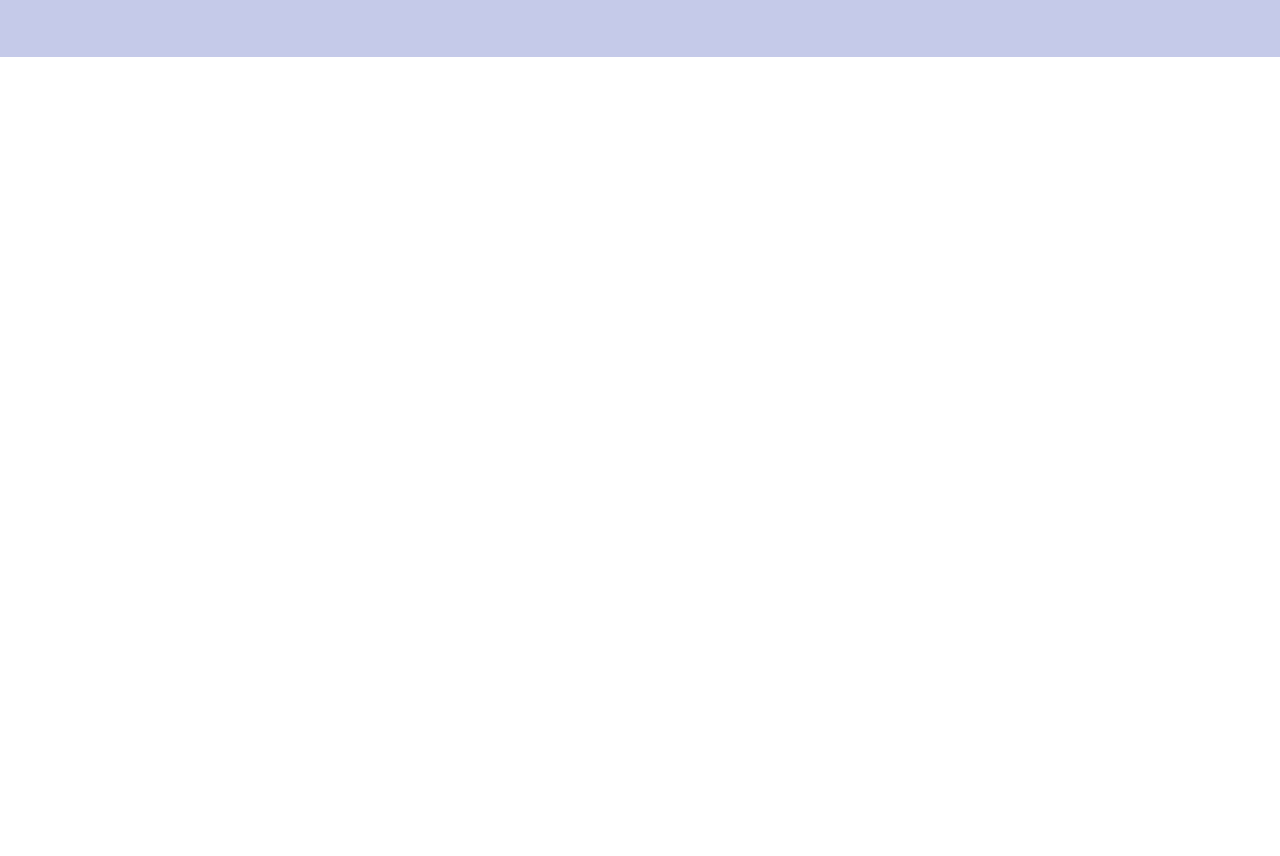
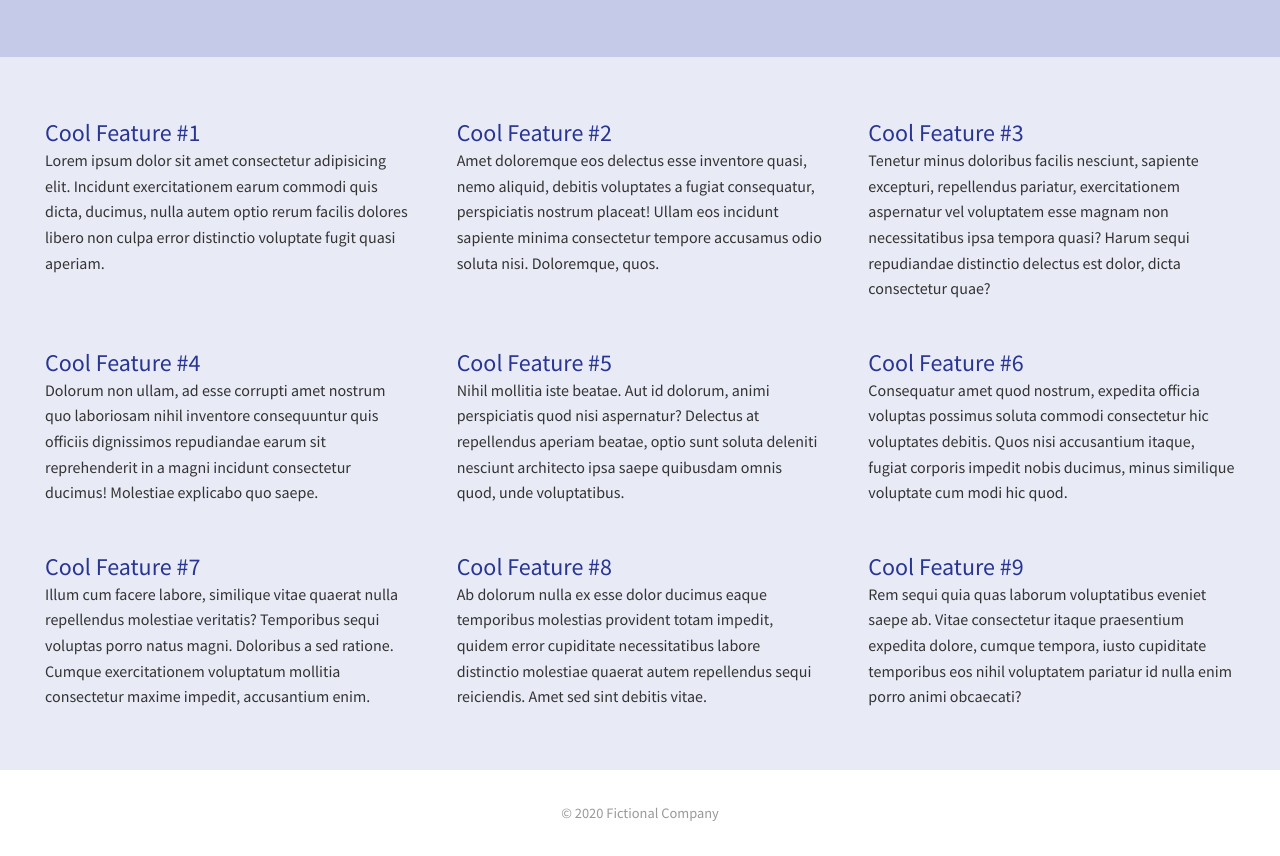
Before and after one commit to lucasasilva/YoutubeBootcamp, a plain HTML site: page index.html in a window 1280 px wide. Shown: the part 402-1258 px from the top of the page. Before the commit the page ends 800 px from the top, so only its background shows below. Drawn offline with Linux system fonts and the light colour scheme.

Commit message:
Added features to layout and stylized, use of CSS Grid to do it

```diff
--- a/assets/style.css
+++ b/assets/style.css
@@ -10,13 +10,14 @@ body{
     display: flex;
     justify-content: space-between;
     align-items: center;
+    flex-wrap: wrap;
   }
 
   .nav a {
     color: #FFF;
     text-decoration: none;
     display:block;
-    transtion: all 0.3s ease-out;
+    transition: all 0.3s ease-out;
   }
 
   .nav a:hover{
@@ -66,3 +67,37 @@ body{
     font-size: 1.18rem;
     display:inline-block;
   }
+
+  .features {
+      background-color: #e8eaf6;
+      padding: 3.75rem 2.8125rem;
+    }
+
+.features-inner{
+    max-width: 1200px;
+    margin:0 auto;
+    display: grid;
+    grid-template-columns: repeat(auto-fit, minmax(18.75rem, 1fr));
+    grid-column-gap: 2.8125rem;
+    grid-row-gap: 2.8125rem;
+}
+
+.feature-item h3 {
+    color: #283593;
+    font-size: 1.5rem;
+    font-weight: normal;
+    margin: 0;
+}
+
+.feature-item p {
+    margin: 0;
+    line-height: 1.6;
+    color: #333;
+}
+
+.footer {
+    text-align: center;
+    padding: 1.25rem;
+    color:#999;
+    font-size: .9rem;
+}
--- a/index.html
+++ b/index.html
@@ -28,9 +28,50 @@
       <a href="#" class="button">Learn More</a>
     </div>
   </div>
+  <div class="features">
+      <div class="features-inner">
+        <div class="feature-item">
+            <h3>Cool Feature #1</h3>
+            <p>Lorem ipsum dolor sit amet consectetur adipisicing elit. Incidunt exercitationem earum commodi quis dicta, ducimus, nulla autem optio rerum facilis dolores libero non culpa error distinctio voluptate fugit quasi aperiam.</p>
+        </div>
+        <div class="feature-item">
+            <h3>Cool Feature #2</h3>
+            <p>Amet doloremque eos delectus esse inventore quasi, nemo aliquid, debitis voluptates a fugiat consequatur, perspiciatis nostrum placeat! Ullam eos incidunt sapiente minima consectetur tempore accusamus odio soluta nisi. Doloremque, quos.</p>
+        </div>
+        <div class="feature-item">
+            <h3>Cool Feature #3</h3>
+            <p>Tenetur minus doloribus facilis nesciunt, sapiente excepturi, repellendus pariatur, exercitationem aspernatur vel voluptatem esse magnam non necessitatibus ipsa tempora quasi? Harum sequi repudiandae distinctio delectus est dolor, dicta consectetur quae?</p>
+        </div>
+        <div class="feature-item">
+            <h3>Cool Feature #4</h3>
+            <p>Dolorum non ullam, ad esse corrupti amet nostrum quo laboriosam nihil inventore consequuntur quis officiis dignissimos repudiandae earum sit reprehenderit in a magni incidunt consectetur ducimus! Molestiae explicabo quo saepe.</p>
+        </div>
+        <div class="feature-item">
+            <h3>Cool Feature #5</h3>
+            <p>Nihil mollitia iste beatae. Aut id dolorum, animi perspiciatis quod nisi aspernatur? Delectus at repellendus aperiam beatae, optio sunt soluta deleniti nesciunt architecto ipsa saepe quibusdam omnis quod, unde voluptatibus.</p>
+        </div>
+        <div class="feature-item">
+            <h3>Cool Feature #6</h3>
+            <p>Consequatur amet quod nostrum, expedita officia voluptas possimus soluta commodi consectetur hic voluptates debitis. Quos nisi accusantium itaque, fugiat corporis impedit nobis ducimus, minus similique voluptate cum modi hic quod.</p>
+        </div>
+        <div class="feature-item">
+            <h3>Cool Feature #7</h3>
+            <p>Illum cum facere labore, similique vitae quaerat nulla repellendus molestiae veritatis? Temporibus sequi voluptas porro natus magni. Doloribus a sed ratione. Cumque exercitationem voluptatum mollitia consectetur maxime impedit, accusantium enim.</p>
+        </div>
+        <div class="feature-item">
+            <h3>Cool Feature #8</h3>
+            <p>Ab dolorum nulla ex esse dolor ducimus eaque temporibus molestias provident totam impedit, quidem error cupiditate necessitatibus labore distinctio molestiae quaerat autem repellendus sequi reiciendis. Amet sed sint debitis vitae.</p>
+        </div>
+        <div class="feature-item">
+            <h3>Cool Feature #9</h3>
+            <p>Rem sequi quia quas laborum voluptatibus eveniet saepe ab. Vitae consectetur itaque praesentium expedita dolore, cumque tempora, iusto cupiditate temporibus eos nihil voluptatem pariatur id nulla enim porro animi obcaecati?</p>
+        </div>
+      </div>
+  </div>
 </main>
 <footer>
-  <div>
+  <div class="footer">
+      <p>&copy; 2020 Fictional Company</p>
   </div>
 </footer>
 </html>
```
